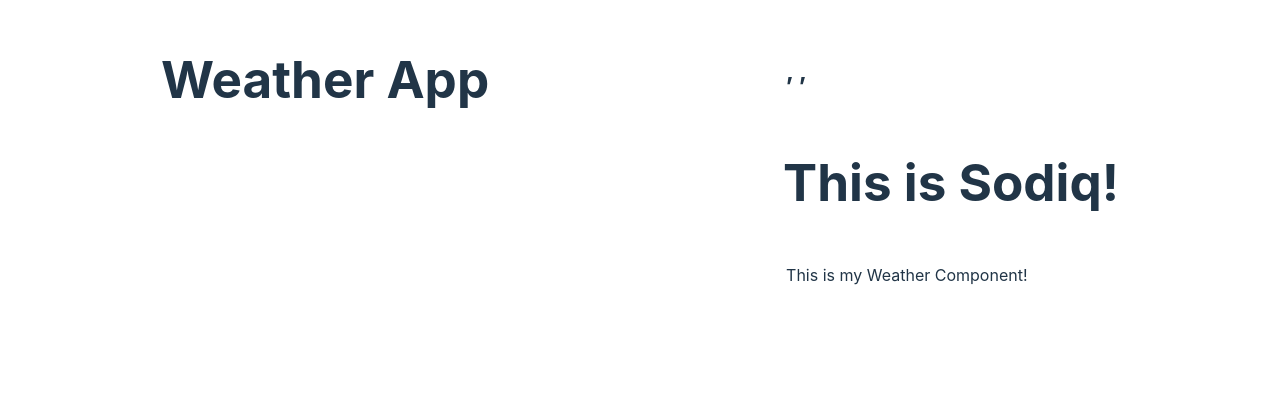
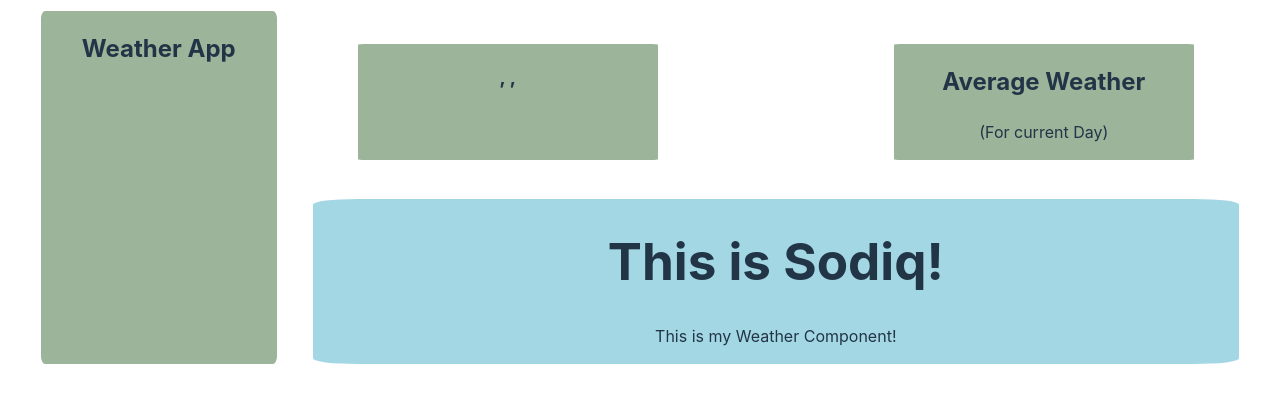
Before and after one commit to SodiqBalogun/Project5-DataDashboard, a React (Vite) app in the folder Project5-DataDashboard/: page / in a window 1280 px wide. Shown: the top 402 px of the page. Built offline with nearby package versions, Linux system fonts and the light colour scheme; no server answers.

Commit message:
Arriving at the basic styling choices for the page.

```diff
--- a/Project5-DataDashboard/src/App.jsx
+++ b/Project5-DataDashboard/src/App.jsx
@@ -27,19 +27,24 @@ const App = () => {
   return (
     <div className="App">
       <div class="sideNav">
-        <h1> Weather App </h1>
+        <h2> Weather App </h2>
       </div>
       <div class="rest">
-        <div class="cityInfo">
-          <h1> {cityInfo.cityName} </h1>
-          <h2> {cityInfo.cityName}, {cityInfo.country}, {cityInfo.state} </h2>
+        <div class="topBar">
+          <div class="cityInfo">
+            <h2> {cityInfo.cityName} </h2>
+            <h3> {cityInfo.cityName}, {cityInfo.country}, {cityInfo.state} </h3>
+          </div>
+          <div class="currSummary">
+            <h2> Average Weather </h2>
+            <p> (For current Day) </p>
+          </div>
         </div>
-        <div class="currSummary">
-
+        <div class="mainFunc">
+          <h1> This is Sodiq! </h1>
+          <p> {fetchResult.temp} </p>
+          <Weather></Weather>
         </div>
-        <h1> This is Sodiq! </h1>
-        <p> {fetchResult.temp} </p>
-        <Weather></Weather>
       </div>
     </div>
   )
--- a/Project5-DataDashboard/src/index.css
+++ b/Project5-DataDashboard/src/index.css
@@ -1,6 +1,6 @@
 .App {
   display: flex;
-  justify-content: space-around;
+  text-align: center;
 }
 
 :root {
@@ -18,8 +18,34 @@
   -moz-osx-font-smoothing: grayscale;
 }
 
-div {
+.rest {
+  width: 100%;
+}
+
+.topBar {
   border: 3px solid white;
+  display: flex;
+  justify-content: center;
+  margin: 30px 0px 0px 0px;
+}
+
+.sideNav, .cityInfo, .currSummary {
+  border: 3px solid white;
+  width: 300px;
+  background-color:#8ea98bde;
+  border-radius: 3%;
+  margin-left: 30px;
+}
+
+.cityInfo {
+  margin: 0px 200px 0px 0px;
+}
+
+.mainFunc {
+  border: 3px solid white;
+  background-color:#97d2e0de;
+  margin: 30px 30px 0px 30px;
+  border-radius: 5%;
 }
 
 a {
```
